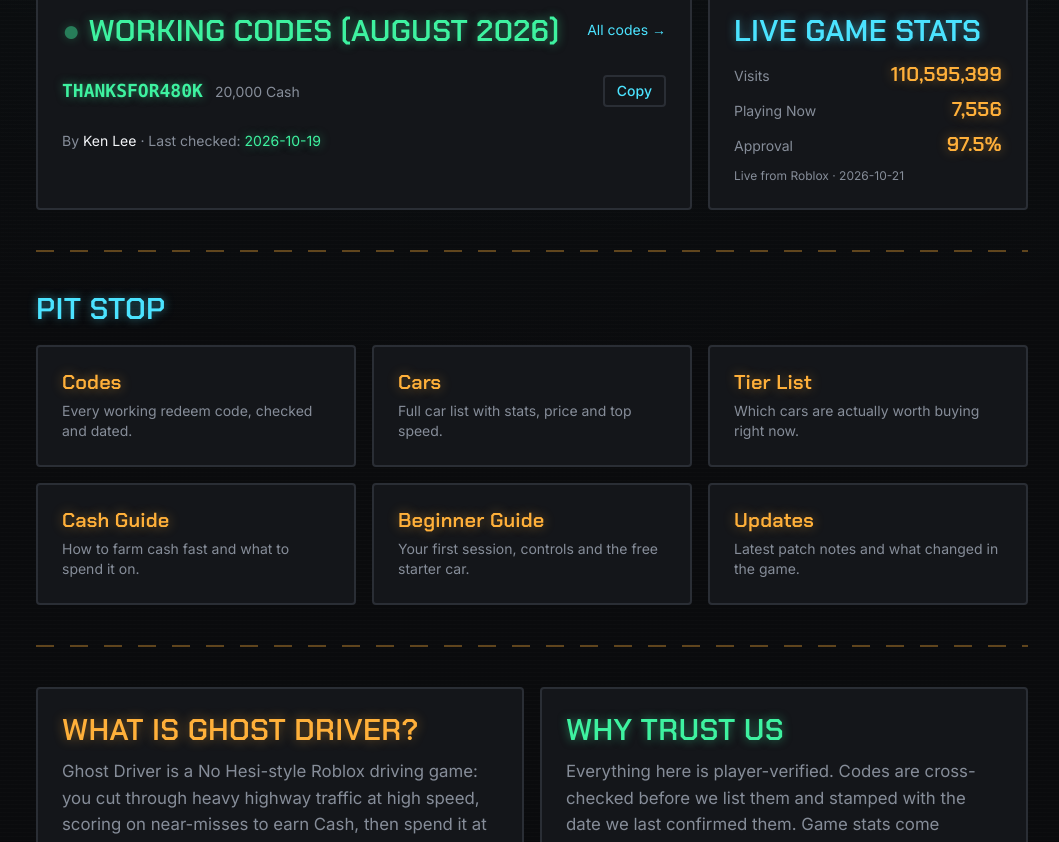
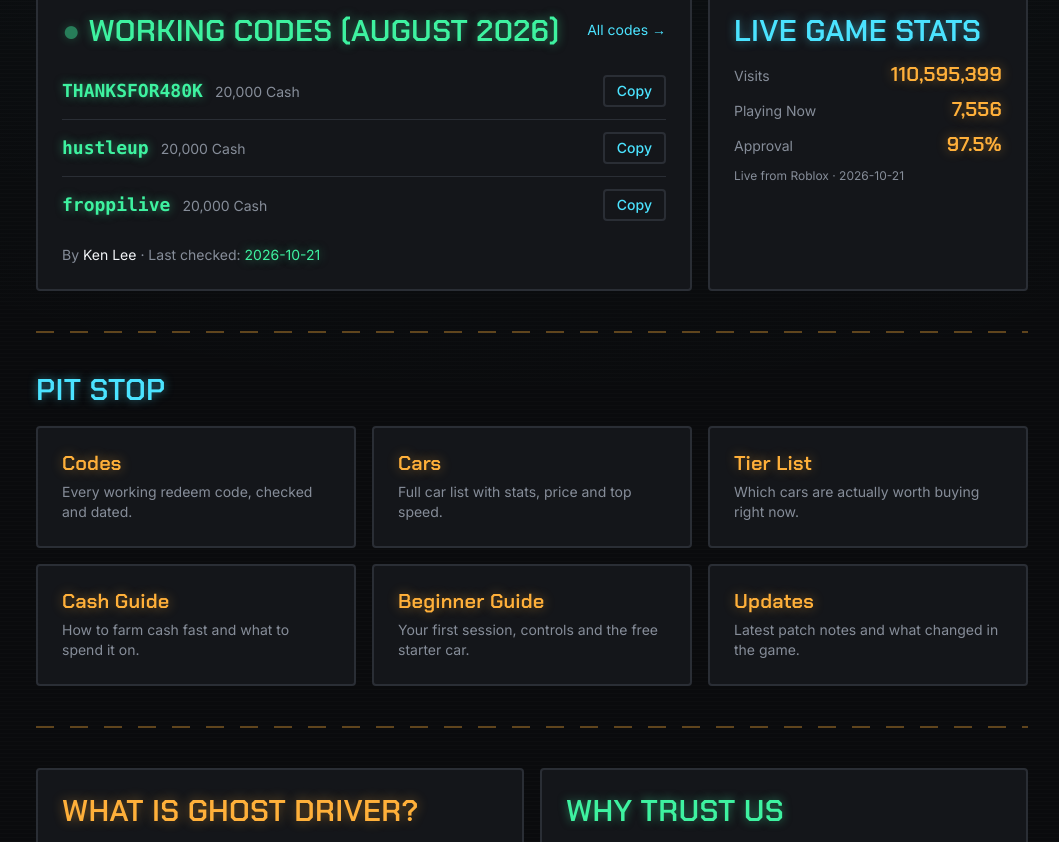
Before and after one commit to ken-fs/ghostdriver, a Next.js app: page / in a window 1280 px wide. Shown: the part 1000-1842 px from the top of the page, without its empty margins (108-1167 px from the left). Built offline with nearby package versions, Linux system fonts and the light colour scheme.

Commit message:
content: hustleup + froppilive 双源确认（Beebom 10-12 + TryHardGuides 10-19）; fix: ignore pnpm-workspace.yaml 占位文件

```diff
--- a/src/data/codes.ts
+++ b/src/data/codes.ts
@@ -38,7 +38,12 @@ export interface GameCode {
 // 2026-10-19: SALEEN → expired（patrol 报告 reports/patrol-2026-10-19.md）——
 // Beebom（10-12）+ TryHardGuides（09-28）双源 expired；RadioTimes（10-01）陈旧不采信。
 // hustleup / froppilive 复核仍只有 Beebom 单源（均 NEW、$20,000 Cash），继续不收录。
-export const CODES_LAST_CHECKED = "2026-10-19";
+// 2026-10-21: 找到 TryHardGuides 的可用抓取路径（站点前台是 BigScoots JS 挑战，403；
+// 但 WordPress REST API 直出正文：tryhardguides.com/wp-json/wp/v2/posts?slug=ghost-driver-codes）。
+// 其 10-19 更新把 hustleup / froppilive 列入 ACTIVE（NEW）→ 与 Beebom 10-12 构成双源，收录。
+// 同一页面把 Thanksfor480k 列入 expired（单源），按「≥2 源 expired 才退役」维持 active 并标注分歧。
+// 另 100MIL 为该页新列，但目前只有 THG 一个源，暂不收录。
+export const CODES_LAST_CHECKED = "2026-10-21";
 
 export const CODES: GameCode[] = [
   {
@@ -47,7 +52,7 @@ export const CODES: GameCode[] = [
     code: "THANKSFOR480K",
     reward: "20,000 Cash",
     status: "active",
-    note: "Likes milestone — the newest and richest working code.",
+    note: "Likes milestone — the richest working code. TryHardGuides (Oct 19) has moved it to expired, but Beebom (Oct 12) and PocketTactics still list it active and no second source confirms the expiry — if a redeem fails, this one is the likely reason.",
   },
   {
     // 447K-likes milestone (400K naming skipped, same as 415K). 2026-09-16:
@@ -174,6 +179,21 @@ export const CODES: GameCode[] = [
     reward: "10,000 Cash",
     status: "expired",
   },
+  {
+    // 2026-10-21: Beebom (Oct 12, NEW) + TryHardGuides (Oct 19, NEW) — two independent
+    // sources, so it clears the 2-source rule after sitting as a Beebom-only single.
+    code: "hustleup",
+    reward: "20,000 Cash",
+    status: "active",
+    note: "Added with the Oct 12 Tokyo City wave.",
+  },
+  {
+    // 2026-10-21: same pair of sources as hustleup — Beebom (Oct 12) + TryHardGuides (Oct 19).
+    code: "froppilive",
+    reward: "20,000 Cash",
+    status: "active",
+    note: "Creator-handle code (Froppi) that shipped alongside hustleup.",
+  },
 ];
 
 /** How to redeem — from in-game shop flow. */
```
Also changed, not shown: 1 other file (tests, documents, lock files or other folders).
